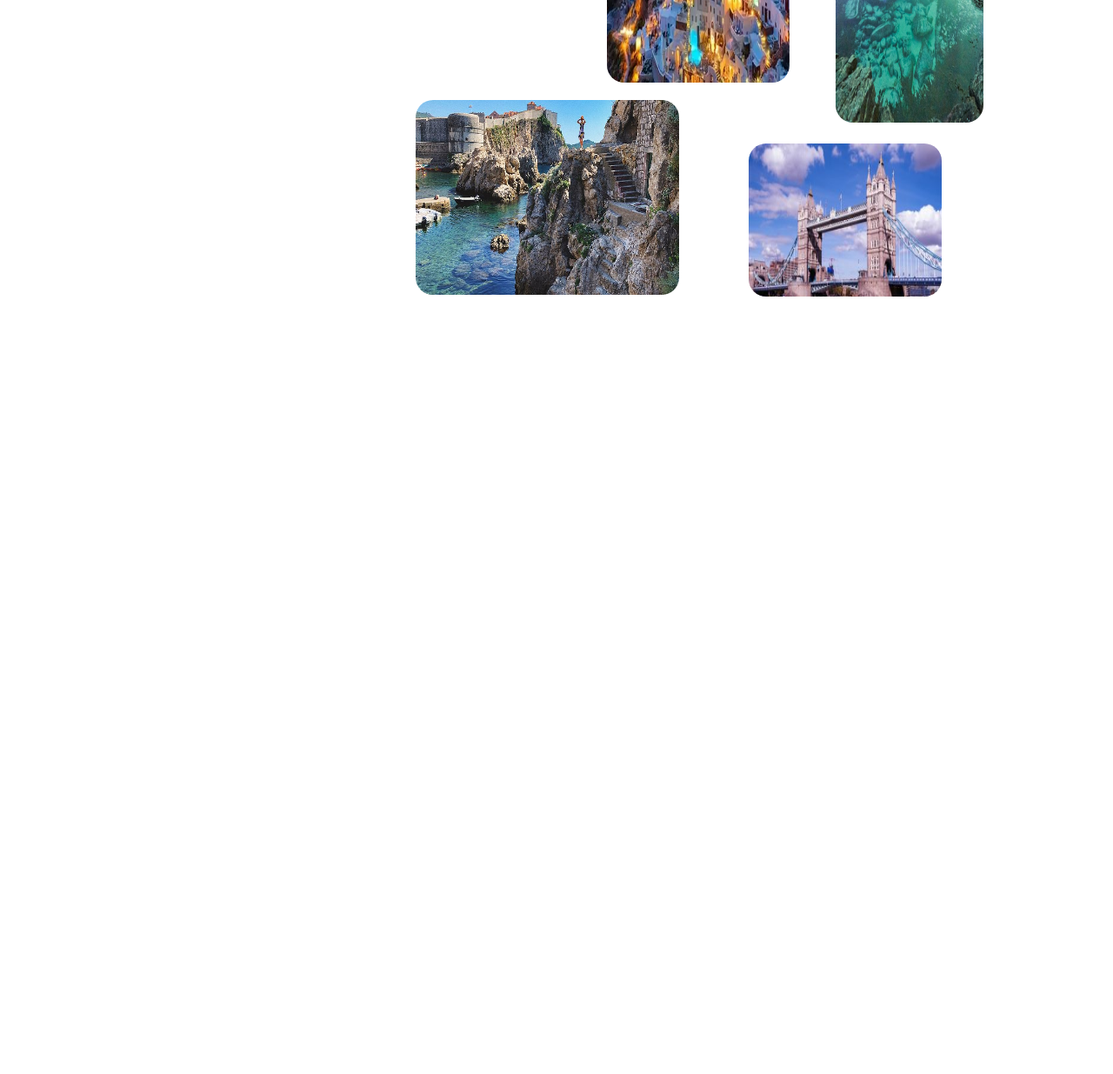
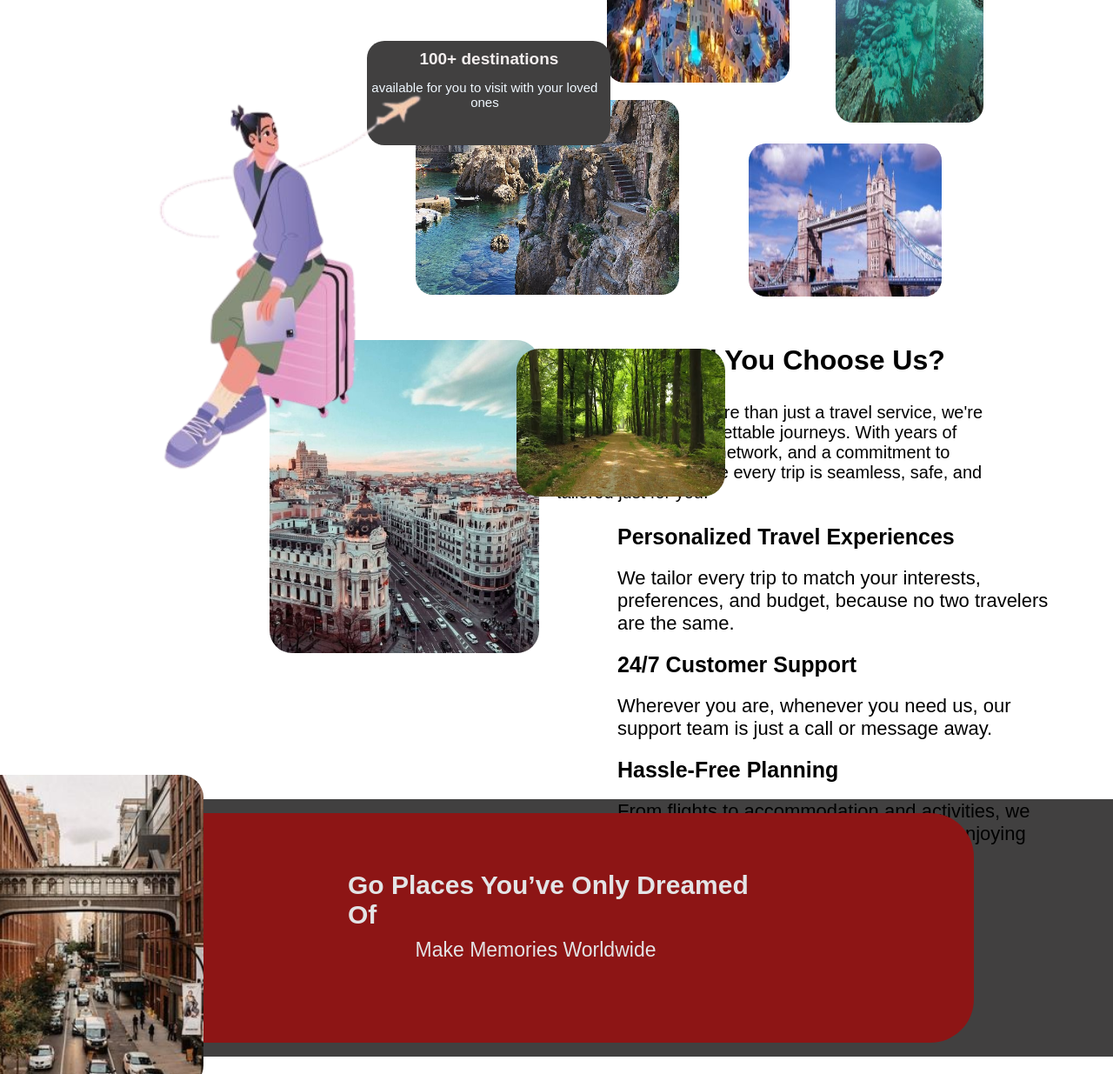
Before and after one commit to pavanraj8943/new-work, a plain HTML site: page index.html in a window 1280 px wide. Shown: the part 385-1620 px from the top of the page at 87% size. Before the commit the page ends 1296 px from the top, so only its background shows below. Drawn offline with Linux system fonts and the light colour scheme.

Commit message:
second section added

```diff
--- a/index.html
+++ b/index.html
@@ -34,23 +34,70 @@
                     <h1>Get latest travel news from all countries</h1>
                     <p>Make your dreams come true with us, explore your dream place with various promos.</p>
                 </div>
+
             </div>
             <div class="dream">
 
                 <div class="view1">
                     <img class="set1" src="./images/Greece-min-428x383.webp" alt="">
                     <img class="set2" src="./images/caption.jpg" alt="">
+                    <div class="para">
+                        <h2>100+ destinations</h2>
+                        <p>available for you to visit with your loved ones</p>
+                    </div>
                 </div>
                 <div class="view2">
                     <img class="set3" src="./images/photo-1593291619462-e4240344ea21.avif" alt="">
                     <img class="set4" src="./images/magda-v-Zn_TEtx7Tqg-unsplash-324x160.jpg" alt="">
                 </div>
-
             </div>
         </div>
+        <img class="fullimg" src="./images/4e1ea04485d7864e06cb46b68d51252d-removebg-preview.png" alt="">
+
         <div class="sub2">
 
+            <div class="support">
+                <img class="card1" src="./images/38d75b5855359a96905c99ba1dffb1f9.jpg" alt="">
+                <img class="card2" src="./images/inline_image_preview.avif" alt="">
+                <img class="card3" src="./images/1398f5df7a45b7435f9b624122d45cfa.jpg" alt="">
+            </div>
+            <div class="free">
+                <div class="freetop">
+                    <h1>Why Should You Choose Us?</h1>
+                    <p>At Travelaa, we're more than just a travel service, we're your partner in unforgettable journeys.
+                        With years of experience, a global network, and a commitment to excellence, we ensure every trip
+                        is seamless, safe, and tailored just for you.</p>
+                </div>
+                <div class="freebtm">
+                    <div class="free1">
+                        <h1>Personalized Travel Experiences</h1>
+                        <p>We tailor every trip to match your interests, preferences, and budget, because no two
+                            travelers are the same.</p>
+                    </div>
+                    <div class="free2">
+                        <h1>24/7 Customer Support</h1>
+                        <p>Wherever you are, whenever you need us, our support team is just a call or message away.</p>
+                    </div>
+                    <div class="free3">
+                        <h1>Hassle-Free Planning</h1>
+                        <p>From flights to accommodation and activities, we handle everything, so you can focus on
+                            enjoying your journey.</p>
+                    </div>
+                </div>
+            </div>
+
+
         </div>
+        <div class="sub3">
+    <div class="places">
+        <div class="new">
+            <h1>Go Places You’ve Only Dreamed Of</h1>
+            <p>Make Memories Worldwide</p>
+        </div>
+
+    </div>
+        </div>
+
     </div>
 </body>
 
--- a/style.css
+++ b/style.css
@@ -65,7 +65,8 @@
     align-items: center;
     justify-content: center;
 }
-.login .loginbt{
+
+.login .loginbt {
     width: 130px;
     height: 50px;
     background-color: rgb(233, 228, 228);
@@ -74,7 +75,8 @@
     font-weight: 600;
     border: 1px solid black;
 }
-.login .daftarbt{
+
+.login .daftarbt {
     width: 130px;
     height: 50px;
     background-color: rgb(59, 41, 41);
@@ -83,59 +85,69 @@
     border-radius: 10px;
     border: 1px solid black;
 }
-.first{
+
+.first {
     height: 150vh;
     width: 100%;
     /* background-color: red; */
 }
-.sub1{
+
+.sub1 {
     width: 100%;
     height: 80vh;
-   display: flex;
+    display: flex;
     /* background-color: blue; */
 }
-.travel{
+
+.travel {
     width: 60%;
     height: 100%;
     display: flex;
 
 }
-.log{
+
+.log {
     height: 100%;
     width: 70%;
     margin-top: 90px;
     padding-left: 270px;
 }
-.log h1{
+
+.log h1 {
     font-size: 43px;
     height: 14vh;
     width: 80%;
     color: #414040;
 }
-.log p{
+
+.log p {
     font-size: 24px;
     text-align: center;
     width: 80%;
     color: #414040;
 }
-.dream{
+
+.dream {
     width: 50%;
     height: 100%;
     display: flex;
 
     /* background-color: rgb(73, 23, 23); */
 }
-.view1{
+
+.view1 {
     height: 100%;
     width: 40%;
     /* background-color: blue; */
 }
-.view1 .set1{
+
+.view1 .set1 {
     height: 48vh;
     width: 90%;
     border-radius: 20px;
 }
-.view1 .set2{
+
+.view1 .set2 {
     height: 28vh;
     width: 130%;
     position: relative;
@@ -143,20 +155,49 @@
     top: 16px;
     border-radius: 20px;
 }
-.view2{
+
+.para {
+    height: 120px;
+    width: 280px;
+    position: absolute;
+    /* z-index: 1; */
+    left: 33%;
+    border-radius: 20px;
+    bottom: 31vh;
+    background-color: #414040;
+}
+
+.para h2 {
+    font-size: 19px;
+    text-align: center;
+    PADDING-top: 10px;
+    color: rgb(243, 238, 238);
+}
+
+.para p {
+    font-size: 15px;
+    width: 270px;
+    text-align: center;
+    padding-top: 13px;
+    color: aliceblue;
+}
+
+.view2 {
     height: 100%;
     width: 45%;
     /* background-color: red; */
     padding-left: 30px;
 }
-.view2 .set3{
+
+.view2 .set3 {
     height: 50vh;
     width: 65%;
     position: relative;
-            top: 30px;
+    top: 30px;
     border-radius: 20px;
 }
-.view2 .set4{
+
+.view2 .set4 {
     height: 22vh;
     width: 85%;
     top: 50px;
@@ -164,3 +205,130 @@
     right: 100px;
     border-radius: 20px;
 }
+
+.fullimg {
+    width: 32%;
+    height: 65vh;
+    z-index: 4;
+    left: 110px;
+    top: 450px;
+    position: absolute;
+}
+
+.sub2 {
+    /* background-color: red; */
+    width: 100%;
+    height: 71vh;
+    display: flex;
+}
+
+.support {
+    width: 50%;
+    height: 100%;
+    /* background-color: blue; */
+}
+
+.card1 {
+    width: 310px;
+    height: 360px;
+    border-radius: 26px;
+    position: relative;
+    top: 40px;
+    left: 310px;
+}
+
+.card2 {
+    width: 240px;
+    height: 170px;
+    border-radius: 26px;
+    position: relative;
+    z-index: 2;
+    left: 280px;
+    bottom: 140px;
+
+}
+
+.card3 {
+    width: 280px;
+    height: 360px;
+    border-radius: 26px;
+    position: relative;
+    top: 22vh;
+    right: 46px;
+}
+
+.free {
+    width: 50%;
+    height: 100%;
+    /* background-color: red; */
+}
+
+.freetop {
+    width: 78%;
+    height: 24vh;
+}
+
+.freetop h1 {
+    font-size: 32px;
+    padding-top: 45px;
+}
+
+.freetop p {
+    font-size: 20px;
+    width: 100%;
+    padding-top: 30px;
+}
+
+.freebtm {
+    width: 78%;
+    height: 70vh;
+    padding-top: 40px;
+    padding-left: 70px;
+    /* background-color: aqua; */
+}
+
+.freebtm h1 {
+    font-size: 25px;
+    padding-top: 20px;
+}
+
+.freebtm p{
+    font-size: 22px;
+    padding-top: 20px;
+}
+.sub3{
+    width: 100%;
+    height: 37vh;
+    display: flex;
+    justify-content: center;
+    align-items: center;
+    background-color: #414040;
+}
+.places{
+    height: 33vh;
+    width: 75%;
+    border-radius: 50px;
+    display: flex;
+    justify-content: center;
+    align-items: center;
+    background-color: #8d1515;
+}
+.new{
+    width: 50%;
+    height: 50%;
+}
+.new h1{
+    align-items: center;
+    font-size: 30px;
+    color: rgb(227, 228, 230);
+    font-weight: 900;
+
+}
+.new p{
+    font-size: 23px;
+    text-align: center;
+    width: 90%;
+    padding-top: 10px;
+    color: rgb(227, 228, 230);
+
+}
```
Also changed, not shown: images/1398f5df7a45b7435f9b624122d45cfa.jpg (added), images/38d75b5855359a96905c99ba1dffb1f9.jpg (added), images/inline_image_preview.avif (added).
